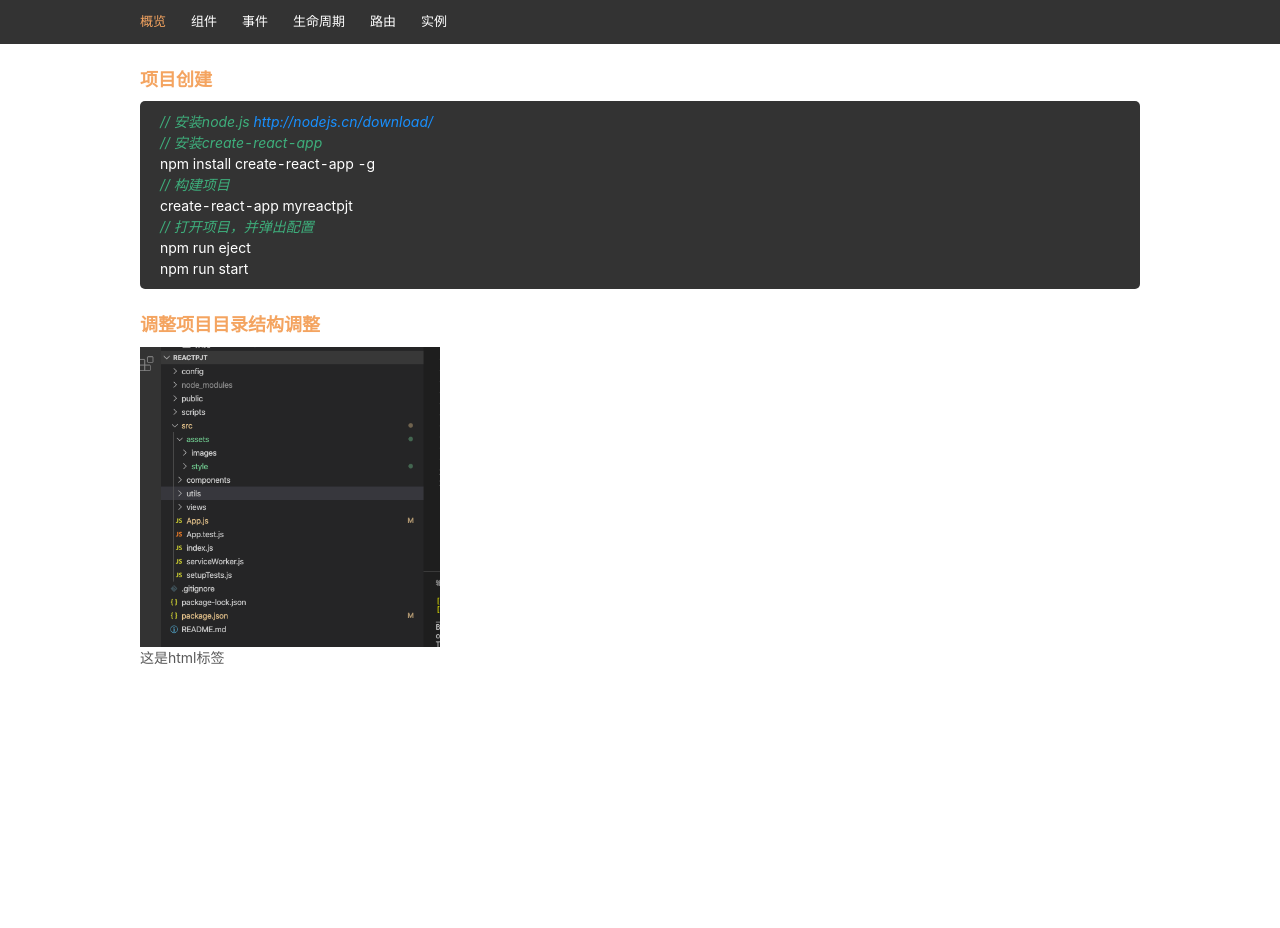
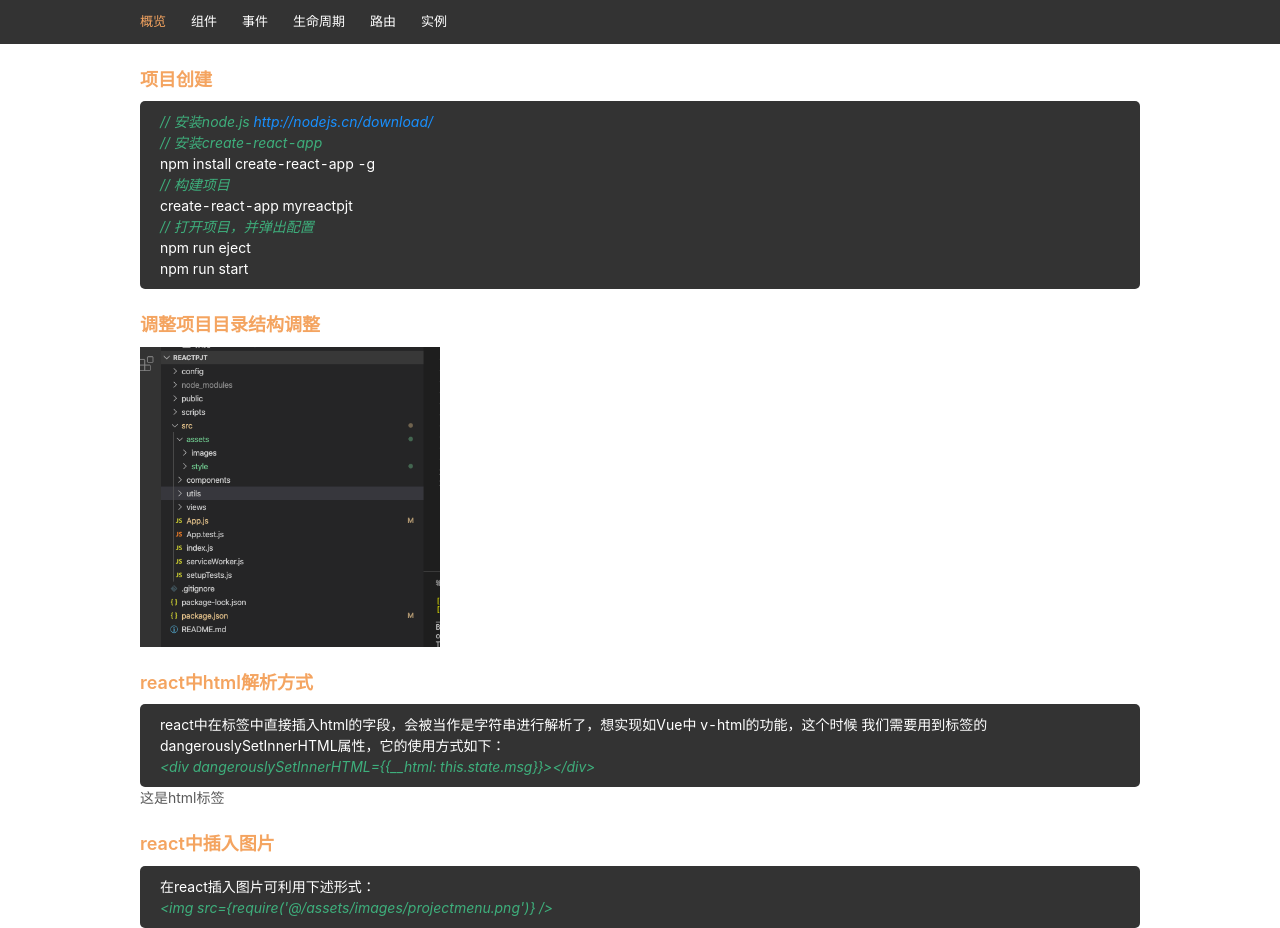
Before and after one commit to cirsyou/reactpjt, a React app: page / in a window 1280 px wide. Before the commit the page ends 800 px from the top, so only its background shows below. Built offline with nearby package versions, Linux system fonts and the light colour scheme.

Commit message:
add html insert way and img insert way

```diff
--- a/src/assets/style/layout.module.scss
+++ b/src/assets/style/layout.module.scss
@@ -55,3 +55,6 @@
     height: 300px;
   }
 }
+.globalColor_white {
+  color: white;
+}
--- a/src/views/Home/index.js
+++ b/src/views/Home/index.js
@@ -1,6 +1,9 @@
 import React from 'react';
 // 局部加载样式表
 import LayoutCss from '@/assets/style/layout.module.scss';
+const _htmlParam = `<div dangerouslySetInnerHTML={{__html: this.state.msg}}></div>`;
+const _imgInsert = `<img src={require('@/assets/images/projectmenu.png')} />`;
+
 
 class Home extends React.Component {
   constructor (props) {
@@ -45,7 +48,22 @@ class Home extends React.Component {
           <img src={require('@/assets/images/projectmenu.png')} />
         </div>
         {/* 解析html */}
+        <div className={LayoutCss.itm_title}>react中html解析方式</div>
+        <div className={`${LayoutCss.code_area} ${LayoutCss.globalColor_white}`}>
+          react中在标签中直接插入html的字段，会被当作是字符串进行解析了，想实现如Vue中 v-html的功能，这个时候
+          我们需要用到标签的dangerouslySetInnerHTML属性，它的使用方式如下：<br />
+          <div className={LayoutCss.code_notes}>{_htmlParam}</div>
+        </div>
         <div dangerouslySetInnerHTML={{__html: this.state.msg}}></div>
+
+        {/* react中插入图片的形式 */}
+        <div className={LayoutCss.itm_title}>react中插入图片</div>
+        <div className={`${LayoutCss.code_area} ${LayoutCss.globalColor_white}`}>
+          在react插入图片可利用下述形式：<br />
+          <div className={LayoutCss.code_notes}>{_imgInsert}</div>
+
+        </div>
+
       </div>
     )
   }
```
